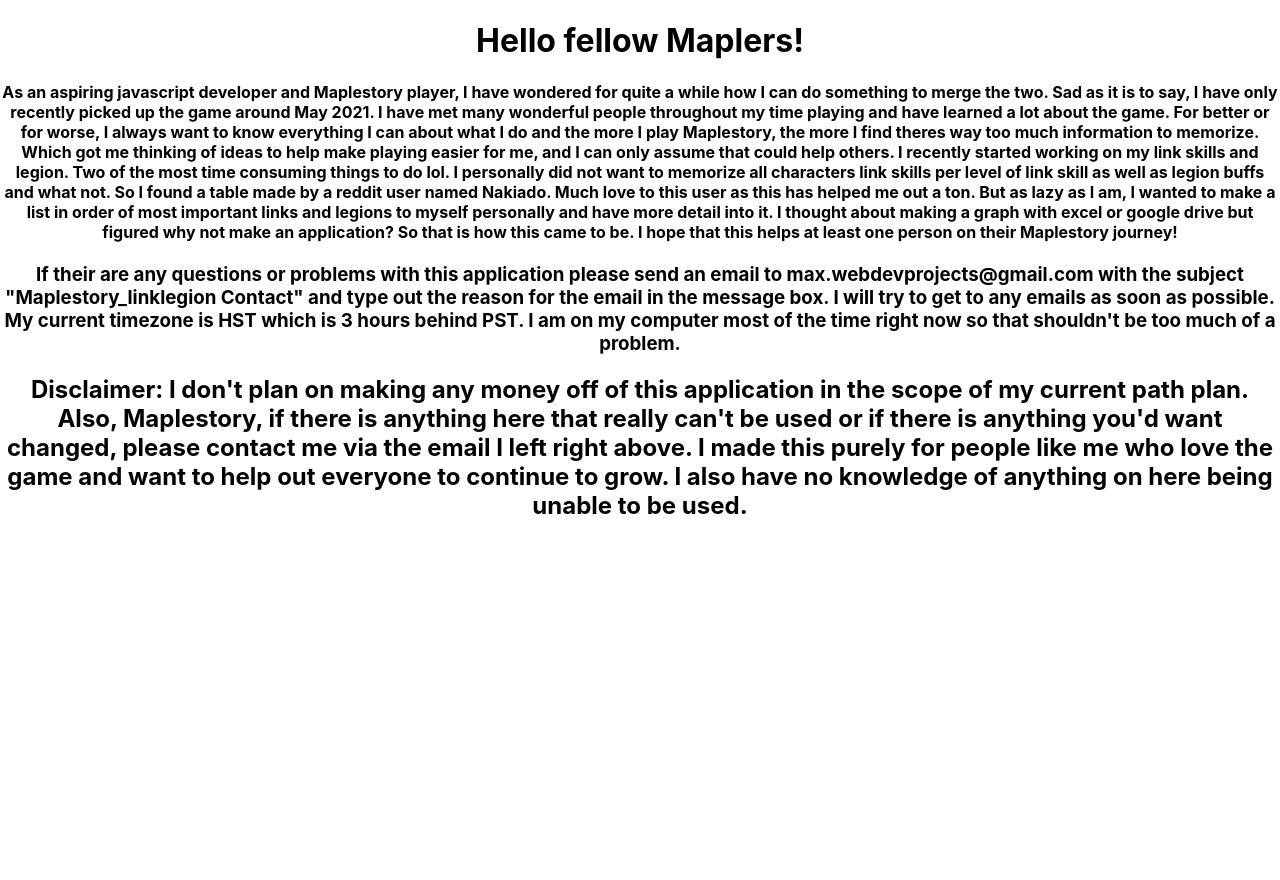
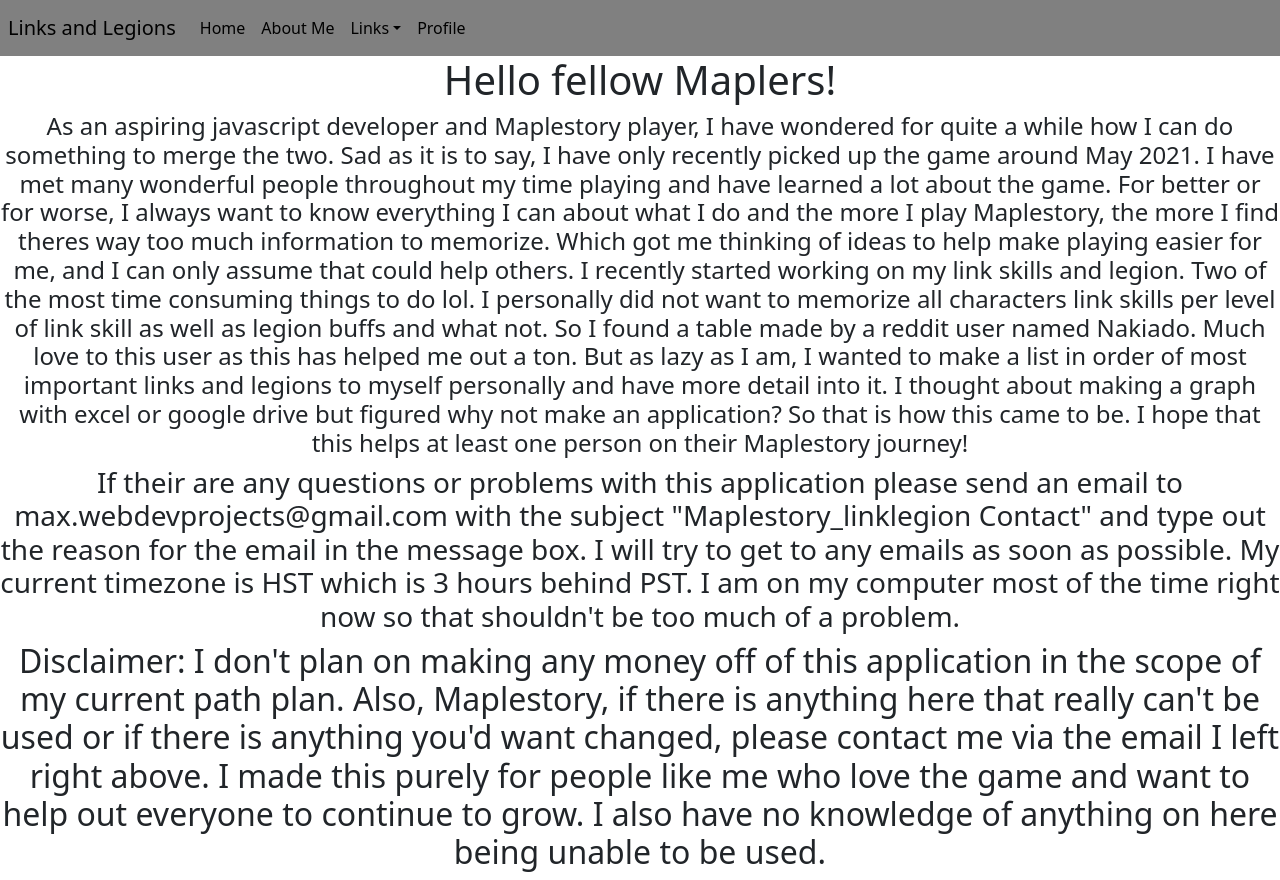
Before and after one commit to maxx-808/links-and-legions, a React (Create React App) app in the folder client/: page / in a window 1280 px wide. Before the commit the page ends 800 px from the top, so only its background shows below. Built offline with nearby package versions, Linux system fonts and the light colour scheme.

Commit message:
added bootstrap to index js and html and more coding to nav

```diff
--- a/client/public/index.html
+++ b/client/public/index.html
@@ -1,14 +1,12 @@
 <!DOCTYPE html>
 <html lang="en">
+
 <head>
   <meta charset="utf-8" />
   <link rel="icon" href="%PUBLIC_URL%/favicon.ico" />
   <meta name="viewport" content="width=device-width, initial-scale=1" />
   <meta name="theme-color" content="#000000" />
-    <meta
-      name="description"
-      content="Web site created using create-react-app"
-    />
+  <meta name="description" content="Web site created using create-react-app" />
   <link rel="apple-touch-icon" href="%PUBLIC_URL%/logo192.png" />
   <!--
       manifest.json provides metadata used when your web app is installed on a
@@ -26,6 +24,7 @@
     -->
   <title>React App</title>
 </head>
+
 <body>
   <noscript>You need to enable JavaScript to run this app.</noscript>
   <div id="root"></div>
@@ -39,5 +38,15 @@
       To begin the development, run `npm start` or `yarn start`.
       To create a production bundle, use `npm run build` or `yarn build`.
     -->
+  <script src="https://code.jquery.com/jquery-3.2.1.slim.min.js"
+    integrity="sha384-KJ3o2DKtIkvYIK3UENzmM7KCkRr/rE9/Qpg6aAZGJwFDMVNA/GpGFF93hXpG5KkN"
+    crossorigin="anonymous"></script>
+  <script src="https://cdnjs.cloudflare.com/ajax/libs/popper.js/1.12.9/umd/popper.min.js"
+    integrity="sha384-ApNbgh9B+Y1QKtv3Rn7W3mgPxhU9K/ScQsAP7hUibX39j7fakFPskvXusvfa0b4Q"
+    crossorigin="anonymous"></script>
+  <script src="https://maxcdn.bootstrapcdn.com/bootstrap/4.0.0/js/bootstrap.min.js"
+    integrity="sha384-JZR6Spejh4U02d8jOt6vLEHfe/JQGiRRSQQxSfFWpi1MquVdAyjUar5+76PVCmYl"
+    crossorigin="anonymous"></script>
 </body>
+
 </html>
--- a/client/src/App.js
+++ b/client/src/App.js
@@ -3,6 +3,7 @@
 import axios from "axios";
 import { BrowserRouter as Router, Switch, Route } from "react-router-dom";
 
+import Nav from "./Components/Navbar/Nav";
 import Landing from "./Pages/Landing";
 import About from "./Pages/About";
 
@@ -11,6 +12,7 @@
   console.log(page);
   return (
     <div className="App">
+      <Nav />
       <Router>
         <Switch>
           <Route exact path="/" component={Landing} />
--- a/client/src/Components/Navbar/Nav.css
+++ b/client/src/Components/Navbar/Nav.css
@@ -0,0 +1,26 @@
+#rightNav {
+  margin-right: 10px !important;
+}
+
+.dropDownNavItems {
+  font-size: 14px !important;
+}
+
+.dropDownNavPieces {
+  padding-right: 10px !important;
+  padding-left: 10px !important;
+}
+
+.selected {
+  font-weight: bold;
+}
+
+.nav-link,
+.navbar-brand {
+  color: black !important;
+}
+
+nav {
+  padding: 8px;
+  background-color: grey;
+}
--- a/client/src/Components/Navbar/Nav.js
+++ b/client/src/Components/Navbar/Nav.js
@@ -1,5 +1,5 @@
 import React, { useEffect, useState } from "react";
-import "../Nav.css";
+import "./Nav.css";
 
 const Nav = (props) => {
   useEffect(() => {
@@ -7,9 +7,99 @@
   });
 
   return (
-    <div className="navbar">
+    <div className="navbars">
       <nav className="navbar navbar-expand-lg">
-        <a className="navbar-brand" href="/"></a>
+        <a className="navbar-brand" href="/landing">
+          Links and Legions
+        </a>
+        <button
+          className="navbar-toggler"
+          type="button"
+          data-toggle="collapse"
+          data-target="#navbarSupportedContent"
+          aria-controls="navbarSupportedContent"
+          aria-expanded="false"
+          aria-label="Toggle navigation"
+        >
+          <span className="navbar-toggler-icon"></span>
+        </button>
+
+        <div className="collapse navbar-collapse" id="navbarSupportedContent">
+          <ul className="navbar-nav mr-auto">
+            <li className="nav-item">
+              <a className="nav-link" href="/home">
+                Home
+              </a>
+            </li>
+            <li className="nav-item">
+              <a className="nav-link" href="/about">
+                About Me
+              </a>
+            </li>
+            {/* <li className="nav-item">
+              <a className="nav-link" href=""></a>
+            </li> */}
+            <li className="nav-item dropdown">
+              <span
+                className="nav-link dropdown-toggle"
+                id="navbarDropdown"
+                role="button"
+                data-toggle="dropdown"
+                aria-haspopup="true"
+                aria-expanded="false"
+              >
+                Links
+              </span>
+              <div className="dropdown-menu" aria-labelledby="navbarDropdown">
+                <a
+                  className="dropdown-item"
+                  href="https://www.github.com/maxx-808/budget-tracking"
+                  target="blank"
+                >
+                  Github Repo
+                </a>
+                <a
+                  className="dropdown-item"
+                  href="https://www.github.com/maxx-808"
+                  target="blank"
+                >
+                  Github Profile
+                </a>
+                <a
+                  className="dropdown-item"
+                  href="https://www.linkedin.com/in/max-higa-2460351b4/"
+                  target="blank"
+                >
+                  LinkedIn
+                </a>
+                {/* <div className="dropdown-divider"></div> */}
+                <a
+                  className="dropdown-item"
+                  href="https://maxx-808.github.io/portfolio-react/"
+                  target="blank"
+                >
+                  Portfolio
+                </a>
+                <a
+                  className="dropdown-item"
+                  href="https://docs.google.com/document/d/1Miox-krIs-7t6rZeaTUT29gVSKrHD0Sf0FtkZESXulU/edit?usp=sharing"
+                  target="blank"
+                >
+                  Resume
+                </a>
+              </div>
+            </li>
+          </ul>
+          <div className="my-2 my-lg-0">
+            <ul className="navbar-nav mr-auto">
+              <li id="login" className="nav-item active">
+                <a className="nav-link" href="/profile">
+                  Profile
+                </a>
+              </li>
+            </ul>
+          </div>
+        </div>
       </nav>
     </div>
   );
```
Also changed, not shown: client/src/index.js (+7 -6 lines). Lines whose indentation alone changed are shown as unchanged.
